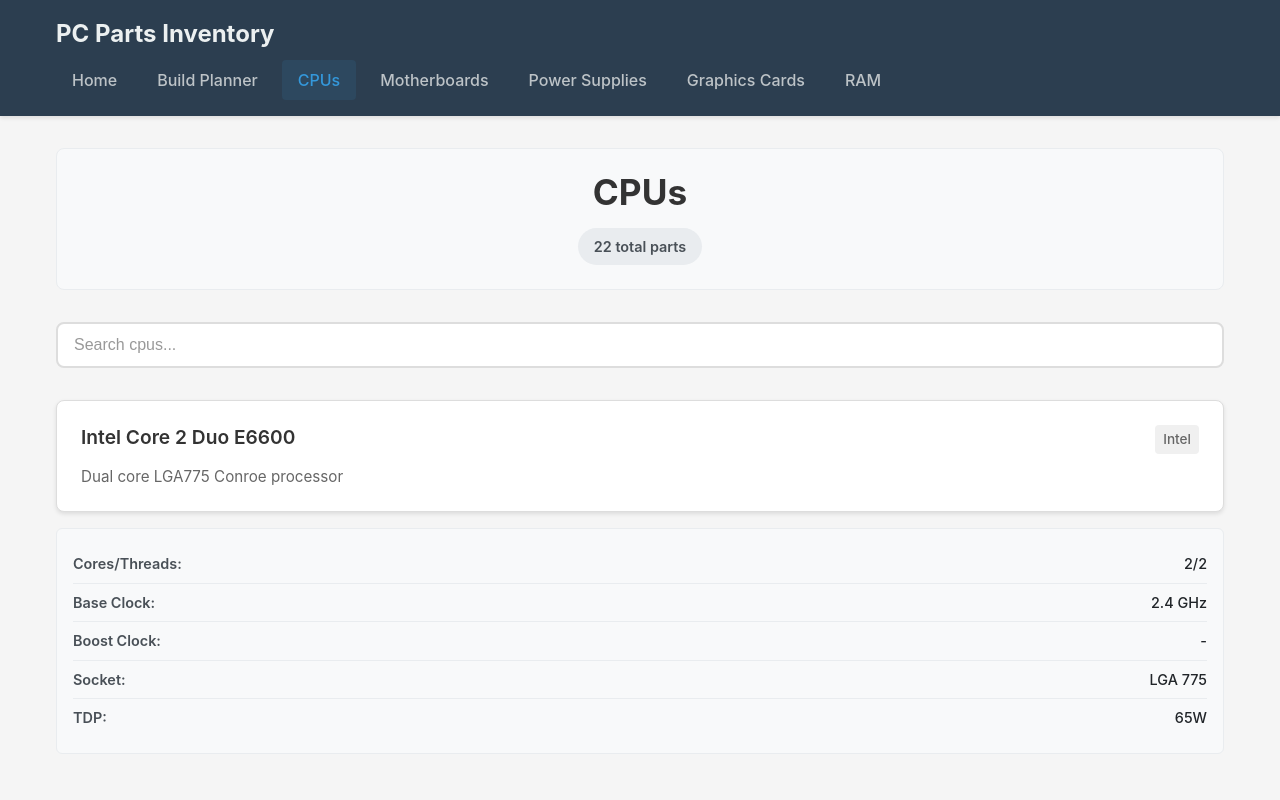
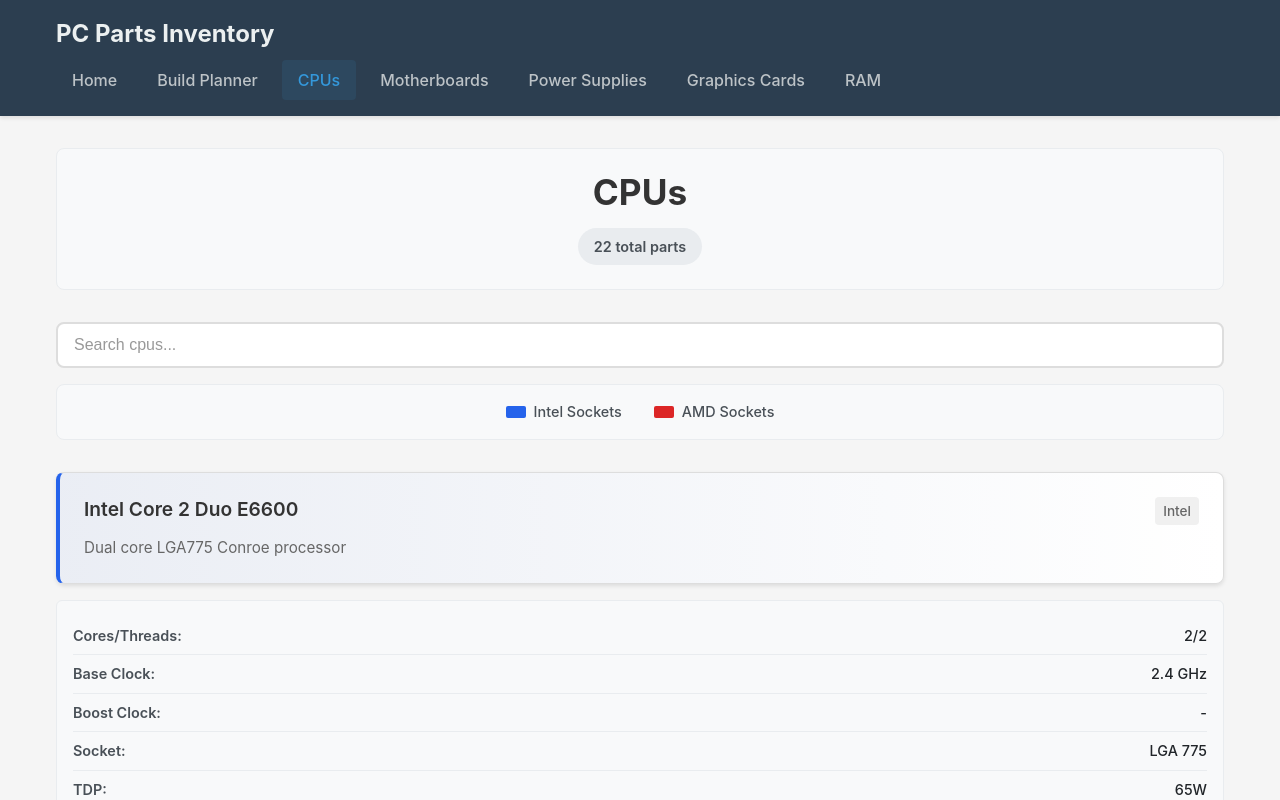
Before and after one commit to ekdennisek/pc-parts-inventory, a React (Vite) app in the folder frontend/: page /cpu in a window 1280 px wide. Shown: the top 800 px of the page. Built offline with nearby package versions, Linux system fonts and the light colour scheme.

Commit message:
Color code the CPUs in the same way as motherboards

```diff
--- a/frontend/src/components/DetailedPartCard.tsx
+++ b/frontend/src/components/DetailedPartCard.tsx
@@ -180,7 +180,11 @@
       <PartCard
         part={part}
         socket={
-          partType === "motherboard" ? (part as Motherboard).socket : undefined
+          partType === "motherboard"
+            ? (part as Motherboard).socket
+            : partType === "cpu"
+            ? (part as CPU).socket
+            : undefined
         }
       />
       {renderSpecifications()}
--- a/frontend/src/pages/PartPage.tsx
+++ b/frontend/src/pages/PartPage.tsx
@@ -83,6 +83,19 @@
             </div>
           </div>
         )}
+
+        {partType === "cpu" && (
+          <div className="socket-legend">
+            <div className="legend-item">
+              <div className="legend-color intel-color"></div>
+              <span>Intel Sockets</span>
+            </div>
+            <div className="legend-item">
+              <div className="legend-color amd-color"></div>
+              <span>AMD Sockets</span>
+            </div>
+          </div>
+        )}
       </div>
 
       <div className="parts-list">
```
